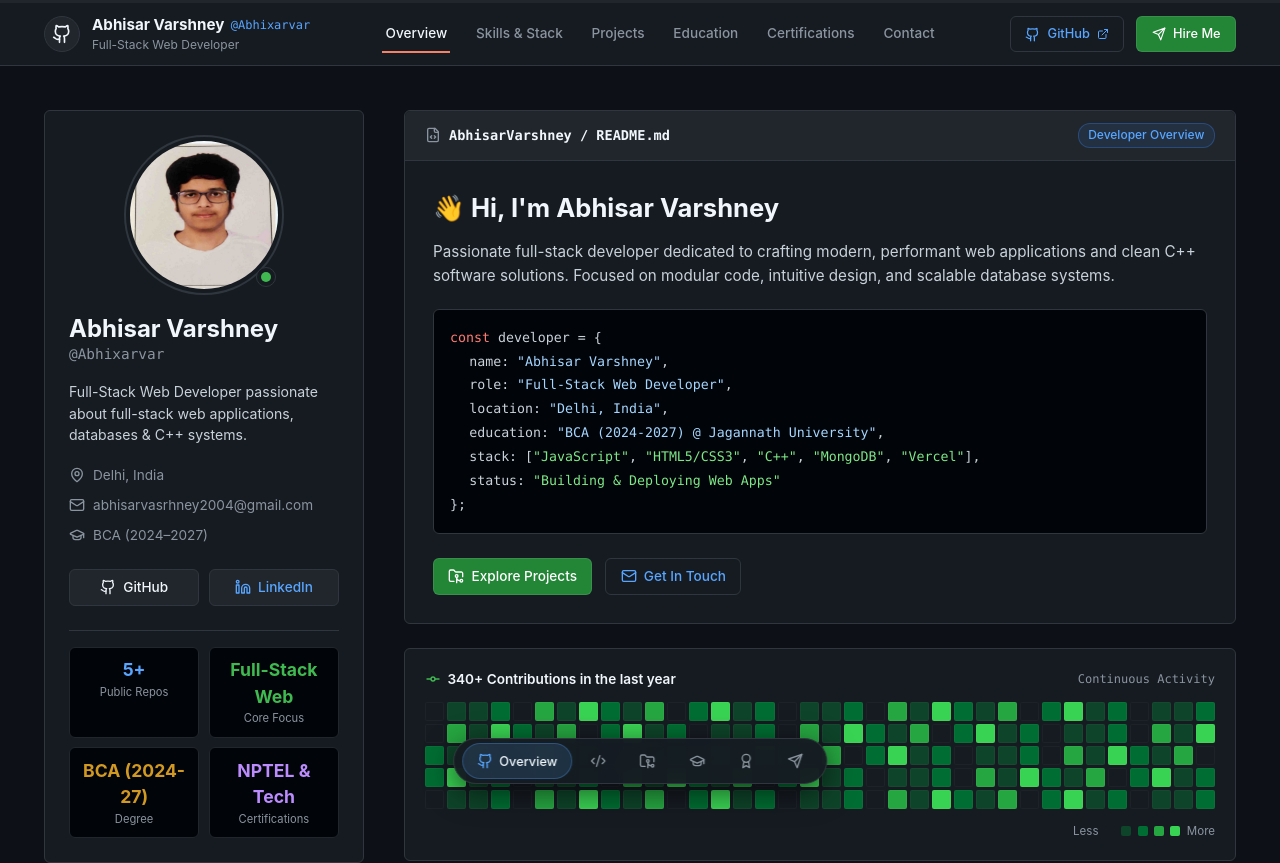
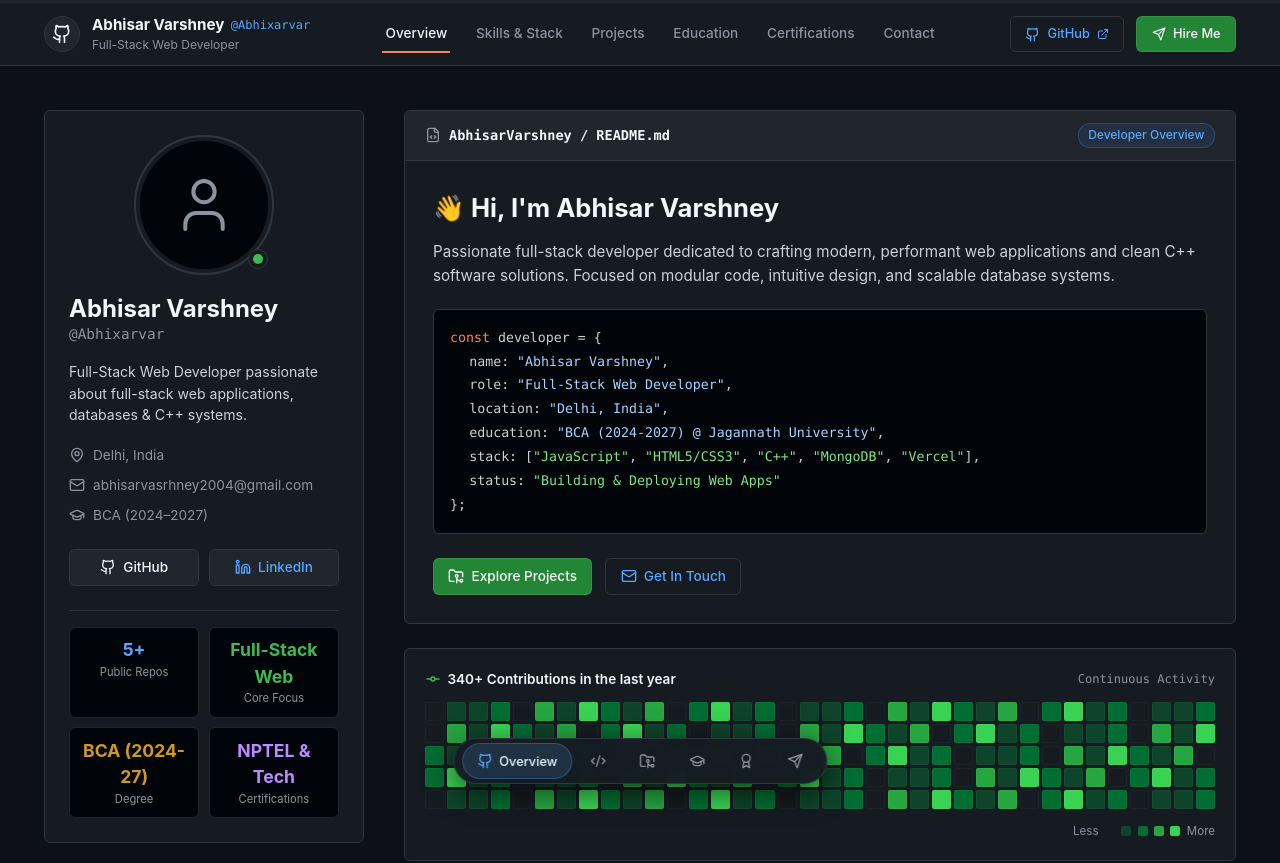
Before and after one commit to Abhixarvar/resumesite, a React (Vite) app: page / in a window 1280 px wide. Shown: the top 863 px of the page. Built offline with nearby package versions, Linux system fonts and the light colour scheme.

Commit message:
Remove profile photo and simplify avatar layout

```diff
--- a/src/components/Hero.jsx
+++ b/src/components/Hero.jsx
@@ -1,6 +1,6 @@
 import React from 'react';
 import { personalDetails } from '../data/resumeData';
-import { Github, Linkedin, MapPin, Mail, FolderGit2, Code2, GraduationCap, Award, ExternalLink, GitCommit, FileCode, Check } from 'lucide-react';
+import { Github, Linkedin, MapPin, Mail, FolderGit2, Code2, GraduationCap, Award, ExternalLink, GitCommit, FileCode, Check, User } from 'lucide-react';
 
 export default function Hero() {
   return (
@@ -25,8 +25,8 @@ export default function Hero() {
 
               {/* Profile Avatar Frame */}
               <div style={{
-                width: '160px',
-                height: '160px',
+                width: '140px',
+                height: '140px',
                 margin: '0 auto 1.25rem auto',
                 borderRadius: '50%',
                 border: '2px solid var(--gh-border-default)',
@@ -38,23 +38,18 @@ export default function Hero() {
                   width: '100%',
                   height: '100%',
                   borderRadius: '50%',
-                  overflow: 'hidden',
-                  background: '#161b22'
+                  display: 'flex',
+                  alignItems: 'center',
+                  justifyContent: 'center',
+                  background: 'var(--gh-bg-inset)',
+                  color: 'var(--gh-fg-muted)'
                 }}>
-                  <img
-                    src="/profile.jpg"
-                    alt="Abhisar Varshney"
-                    style={{
-                      width: '100%',
-                      height: '100%',
-                      objectFit: 'cover'
-                    }}
-                  />
+                  <User size={64} strokeWidth={1.5} />
                 </div>
                 <div style={{
                   position: 'absolute',
-                  bottom: '6px',
-                  right: '6px',
+                  bottom: '4px',
+                  right: '4px',
                   background: 'var(--gh-bg-subtle)',
                   border: '1px solid var(--gh-border-default)',
                   borderRadius: '50%',
```
